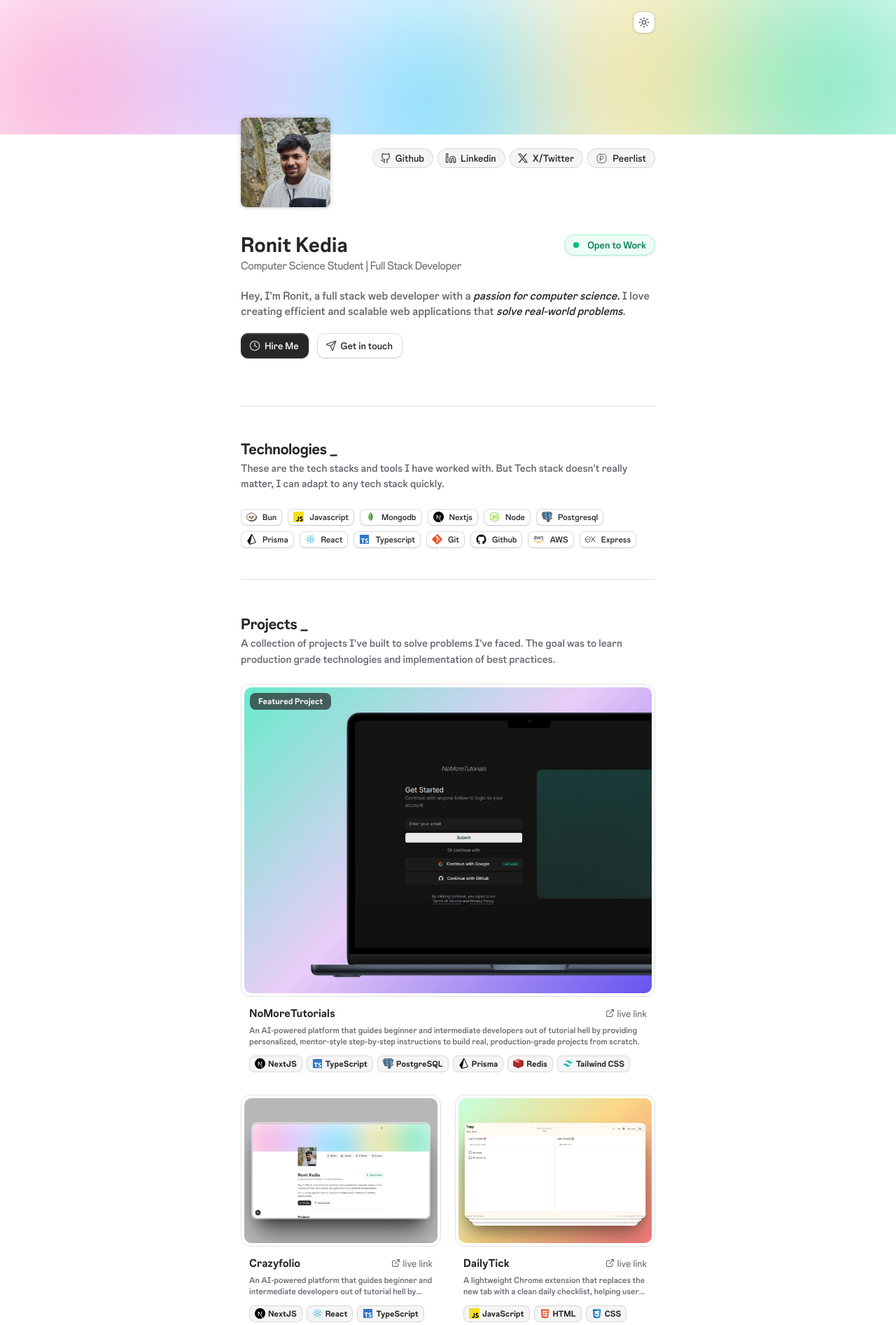
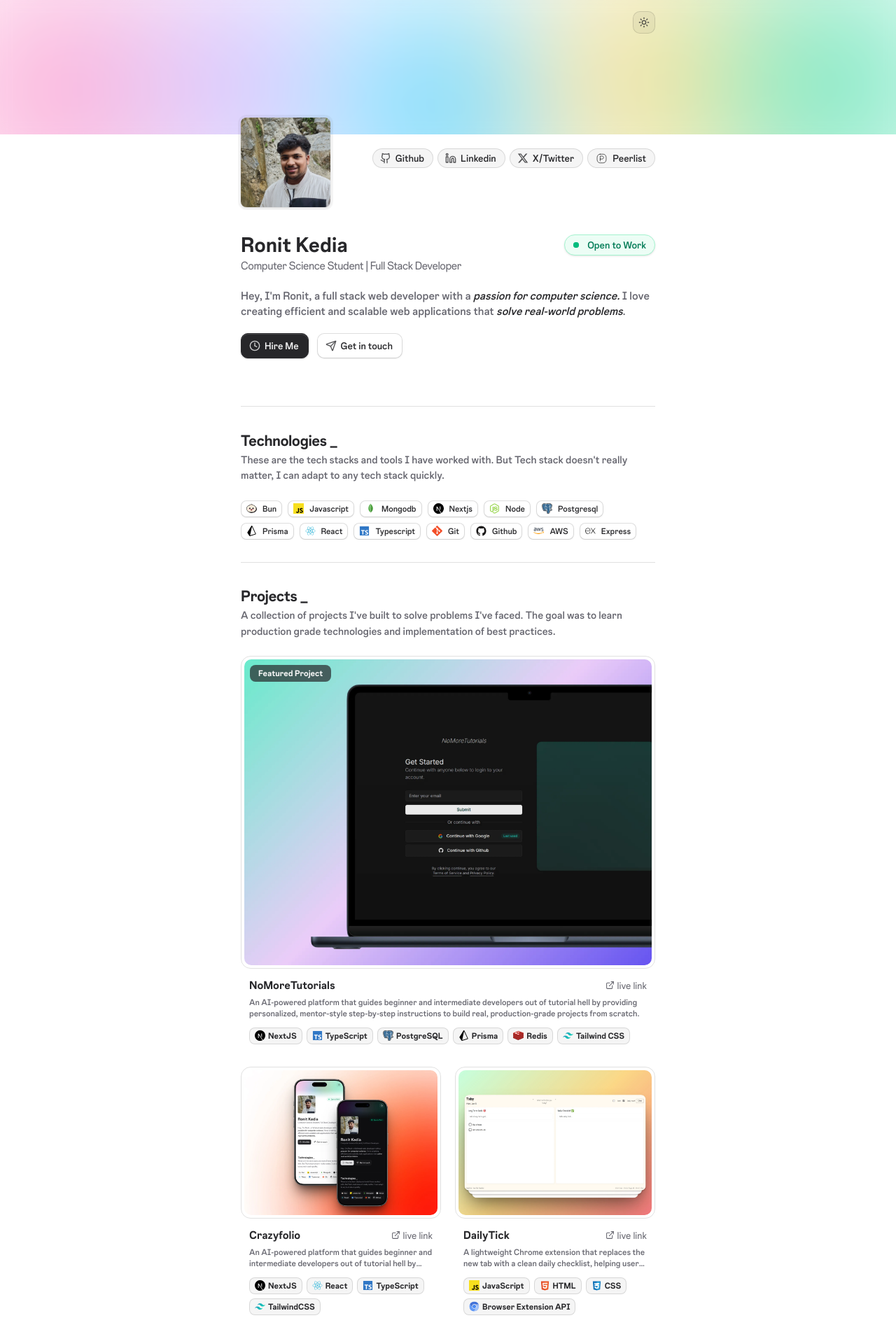
Before and after one commit to ronitk21/crazyfolio, a Next.js app: page / in a window 1280 px wide. Shown: the top 1893 px of the page at 70% size. Built offline with nearby package versions, Linux system fonts and the light colour scheme.

Commit message:
feat: update portfolio images and improve layout in projects and skills sections

```diff
--- a/src/app/components/projects-section.tsx
+++ b/src/app/components/projects-section.tsx
@@ -23,7 +23,7 @@ const projects = [
   },
   {
     page: '/',
-    images: ['/portfolio1.webp'],
+    images: ['/portfolio-1.webp'],
     title: 'Crazyfolio',
     description:
       'An AI-powered platform that guides beginner and intermediate developers out of tutorial hell by providing personalized, mentor-style step-by-step instructions to build real, production-grade projects from scratch.',
@@ -93,7 +93,7 @@ const toBase64 = (str: string) =>
 
 const ProjectsSection = () => {
   return (
-    <div className="flex flex-col items-start space-y-6 py-4">
+    <div className="flex flex-col items-start space-y-6 ">
       <div className="">
         <h1 className="text-[22px] font-bold tracking-tight">Projects _</h1>
         <p className="text-muted-foreground text-[15px] font-medium">
--- a/src/app/components/skills-section.tsx
+++ b/src/app/components/skills-section.tsx
@@ -58,7 +58,7 @@ const skills = [
 
 const SkillsSection = () => {
   return (
-    <div className="flex w-full flex-col items-start gap-6 overflow-hidden py-3">
+    <div className="flex w-full flex-col items-start gap-6 overflow-hidden">
       <div className="flex flex-col items-start">
         <h1 className="text-[22px] font-bold tracking-tight">Technologies _</h1>
         <p className="text-muted-foreground text-[15px] font-medium">
--- a/src/components/mode-toggle.tsx
+++ b/src/components/mode-toggle.tsx
@@ -46,7 +46,7 @@ export function ModeToggle() {
   };
 
   return (
-    <Button ref={buttonRef} variant="outline" size="icon" onClick={toggleTheme} className="z-20">
+    <Button ref={buttonRef} variant="secondary" size="icon" onClick={toggleTheme} className="z-20 border border-border">
       <Sun className="h-[1.2rem] w-[1.2rem] scale-100 rotate-0 transition-all dark:scale-0 dark:-rotate-90" />
       <Moon className="absolute h-[1.2rem] w-[1.2rem] scale-0 rotate-90 transition-all dark:scale-100 dark:rotate-0" />
       <span className="sr-only">Toggle theme</span>
```
Also changed, not shown: public/portfolio-1.webp (added), public/portfolio1.webp (deleted).
